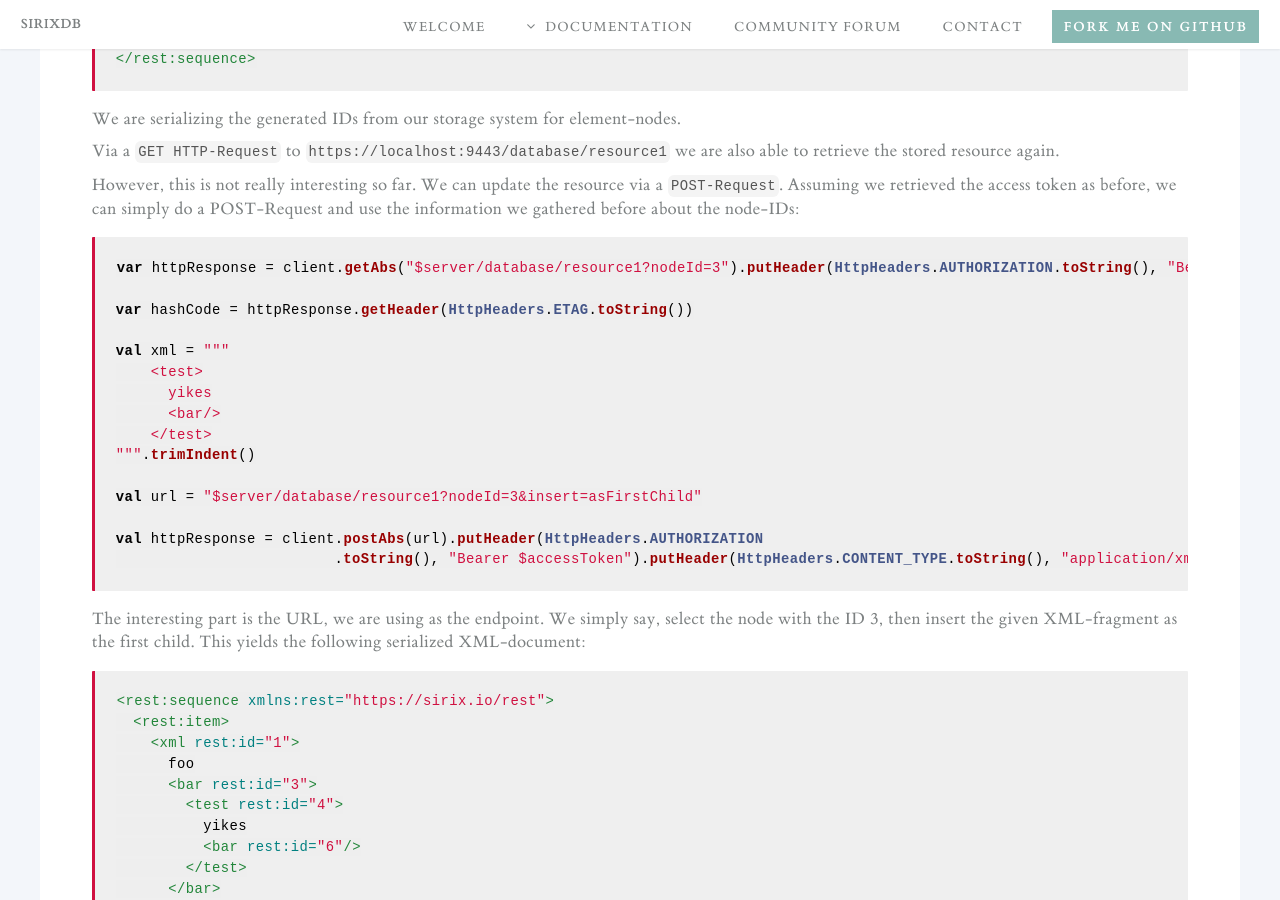
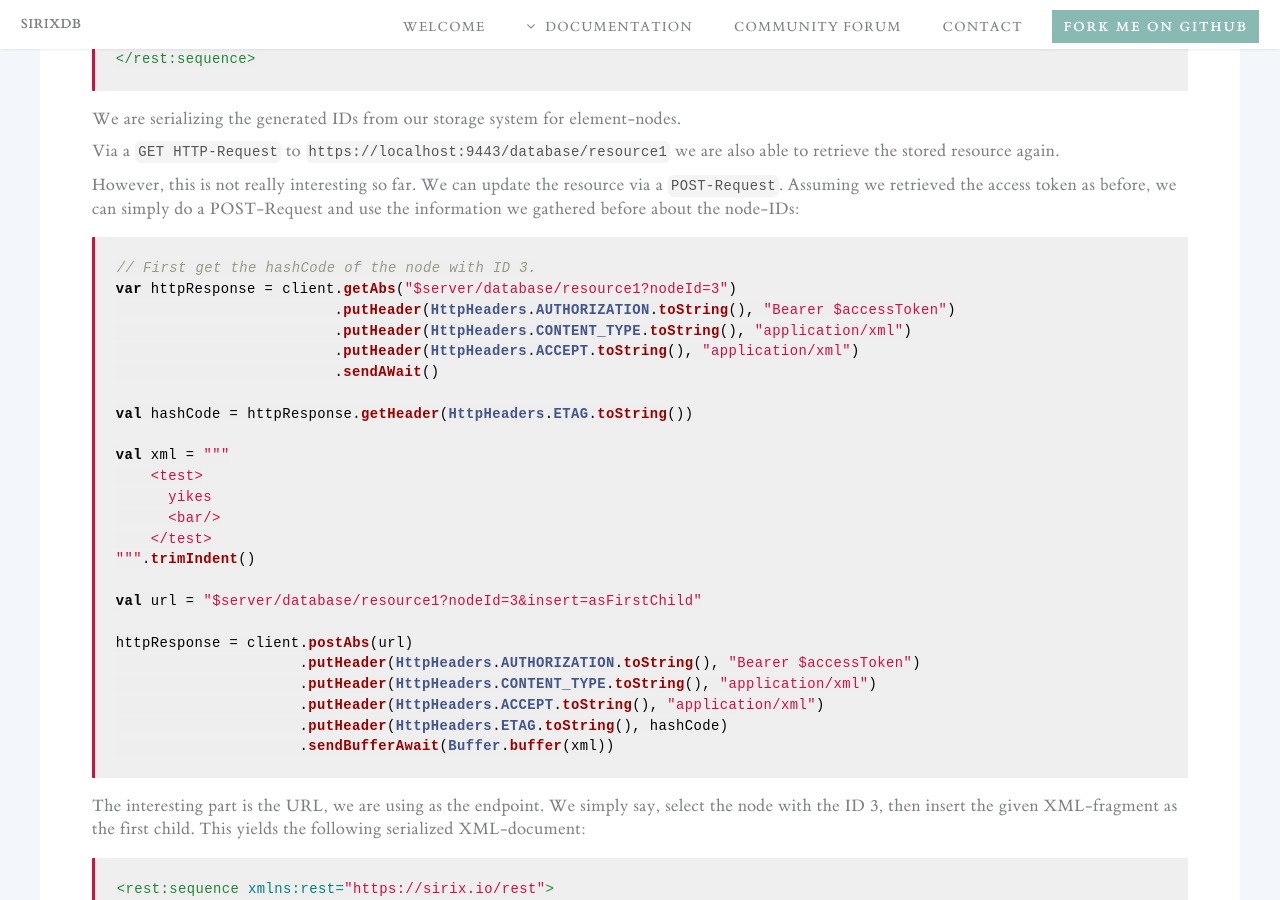
Before and after one commit to sirixdb/sirixdb.github.io, a Jekyll site: the page built from rest-api.md, in a window 1280 px wide and 900 px high, scrolled down 2151 px. Built offline with Jekyll 4.4.1, drawn with Linux system fonts in a browser that asks for light colours.

Commit message:
Update rest-api.md

````diff
--- a/rest-api.md
+++ b/rest-api.md
@@ -82,9 +82,14 @@
 However, this is not really interesting so far. We can update the resource via a `POST-Request`. Assuming we retrieved the access token as before, we can simply do a POST-Request and use the information we gathered before about the node-IDs:
 
 ```kotlin
-var httpResponse = client.getAbs("$server/database/resource1?nodeId=3").putHeader(HttpHeaders.AUTHORIZATION.toString(), "Bearer $accessToken").putHeader(HttpHeaders.CONTENT_TYPE.toString(), "application/xml").putHeader(HttpHeaders.ACCEPT.toString(), "application/xml").sendArait()
+// First get the hashCode of the node with ID 3.
+var httpResponse = client.getAbs("$server/database/resource1?nodeId=3")
+                         .putHeader(HttpHeaders.AUTHORIZATION.toString(), "Bearer $accessToken")
+                         .putHeader(HttpHeaders.CONTENT_TYPE.toString(), "application/xml")
+                         .putHeader(HttpHeaders.ACCEPT.toString(), "application/xml")
+                         .sendAWait()
 
-var hashCode = httpResponse.getHeader(HttpHeaders.ETAG.toString())
+val hashCode = httpResponse.getHeader(HttpHeaders.ETAG.toString())
 
 val xml = """
     <test>
````
Also changed, not shown: other parts of rest-api.md (+6 -2 lines).
